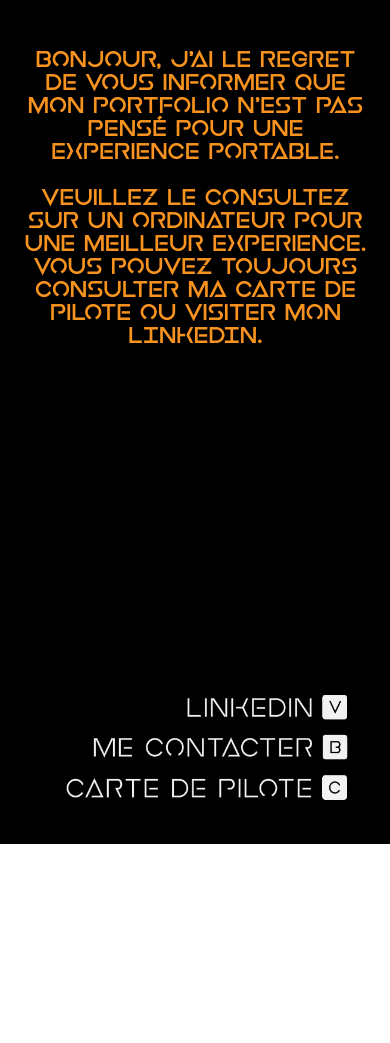
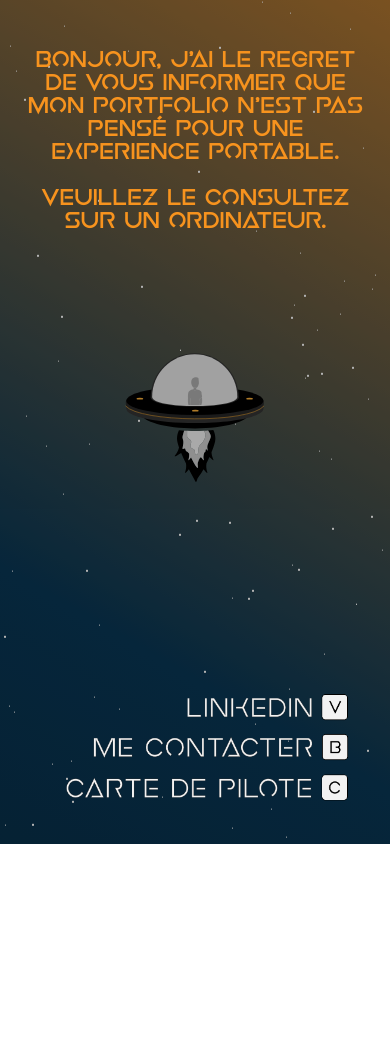
Before and after one commit to 1RV1N/1RV1N.github.io, a PHP site: page / in a window 390 px wide. Shown: the top 1043 px of the page. Run offline with PHP 8.4, Linux system fonts and the light colour scheme; some libraries are stand-ins or nearby versions.

Commit message:
amelioration ux et amelioration media2

```diff
--- a/css/css.css
+++ b/css/css.css
@@ -25,7 +25,7 @@
   z-index: 10;
   width: 100%;
   height: 100%;
-  background-color: black;
+  background-color: rgba(0,0,0,0.3);
   /*display: none;*/
   text-align: center;
   color: #F7931E;
@@ -795,9 +795,30 @@
 
   .alertPhone{
     display: block;
+    overflow: hidden;
   }
   #pilotCardContainer img{
     height: 40%;
+    overflow: hidden;
+  }
+  #inner-container{
+    display: none;
   }
 
 }
+
+@media only screen and (max-width: 600px) {
+
+  .alertPhone{
+    display: block;
+    overflow: hidden;
+  }
+  #pilotCardContainer img{
+    height: 20%;
+    overflow: hidden;
+  }
+  #inner-container{
+    display: none;
+  }
+
+}
--- a/index.html
+++ b/index.html
@@ -12,8 +12,7 @@
 	<div class="alertPhone">
 		<h2>
 		Bonjour, J'ai le regret de vous informer que mon portfolio n'est pas pensé pour une experience portable.
-		<br><br> Veuillez le consultez sur un ordinateur pour une meilleur experience.
-		<br>Vous pouvez toujours consulter ma carte de pilote ou visiter mon LINKEDIN.
+		<br><br> Veuillez le consultez sur un ordinateur.
 		</h2>
 	</div>
 	<div class="container">
```
